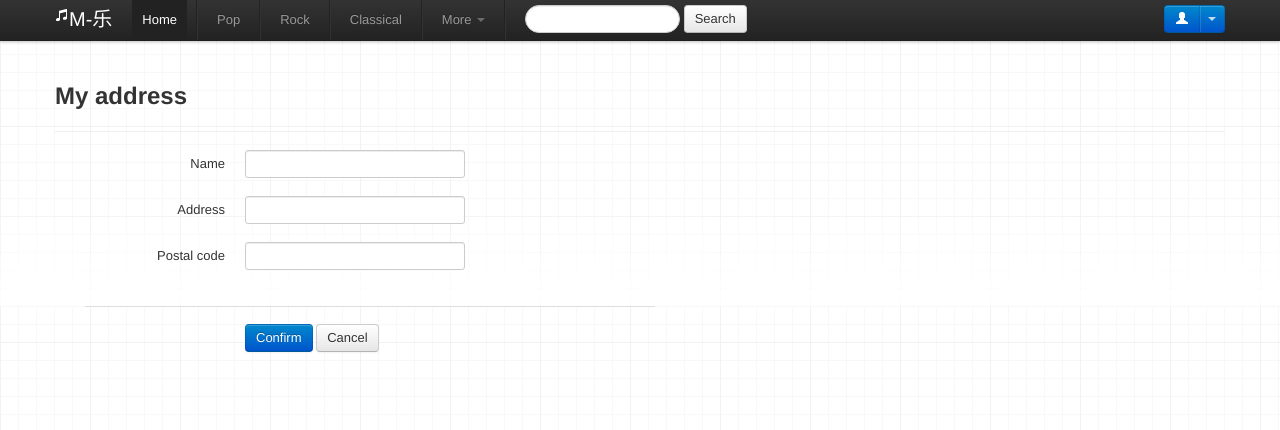
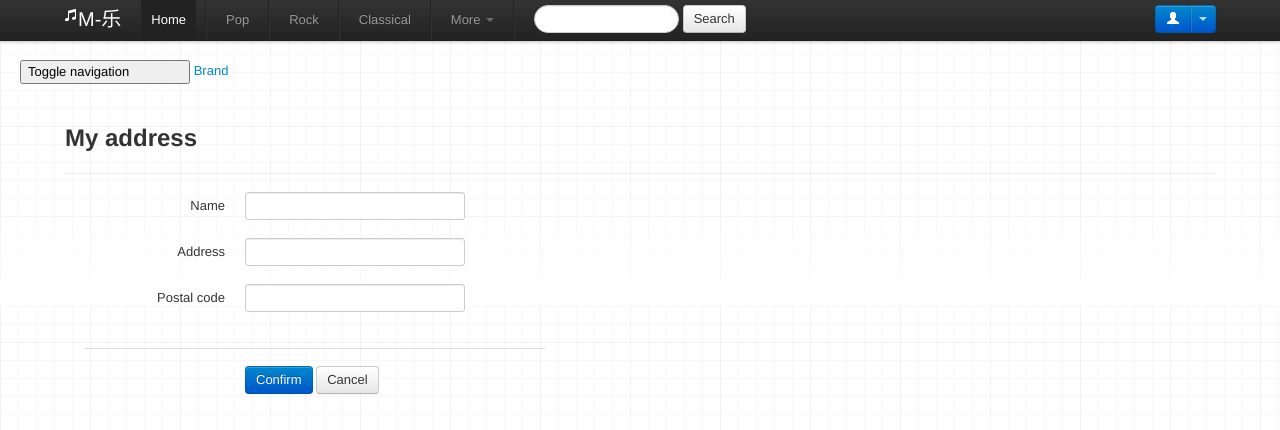
Before and after one commit to scotfu/M, a Django app: page /address/add/ in a window 1280 px wide. Shown: the top 430 px of the page. Run offline with Django 3.2, Linux system fonts and the light colour scheme; the visitor is signed in with stand-in values (Sample User, id 1); some libraries are stand-ins or nearby versions.

Commit message:
upgrading to django1.8

```diff
--- a/templates/base.html
+++ b/templates/base.html
@@ -5,13 +5,11 @@
   <meta name="viewport" content="width=device-width, initial-scale=1.0">
 
   <link rel="stylesheet" href="/static/css/bootstrap.min.css">
-  <link rel="stylesheet" href="/static/css/bootstrap-responsive.css">
   <script src="/static/js/jquery.js"></script>
-  <script src="/static/js/bootstrap-dropdown.js"></script>
- <script src="/static/js/bootstrap-button.js"></script>
-   <script src="/static/js/bootstrap-carousel.js"></script>
-   <link href="/static/css/docs.css" rel="stylesheet">
-   <script src="/static/js/bootstrap-transition.js"></script>
+  <script src="/static/js/dropdown.js"></script>
+ <script src="/static/js/button.js"></script>
+   <script src="/static/js/carousel.js"></script>
+   <script src="/static/js/transition.js"></script>
 </head>
 
 <script type="text/javascript" >
@@ -23,6 +21,59 @@
 
 
 <body data-spy="scroll" data-target=".subnav" data-offset="50">
+  <nav class="navbar navbar-default">
+    <div class="container-fluid">
+      <!-- Brand and toggle get grouped for better mobile display -->
+      <div class="navbar-header">
+	<button type="button" class="navbar-toggle collapsed" data-toggle="collapse" data-target="#bs-example-navbar-collapse-1">
+	  <span class="sr-only">Toggle navigation</span>
+	  <span class="icon-bar"></span>
+	  <span class="icon-bar"></span>
+	  <span class="icon-bar"></span>
+	</button>
+	<a class="navbar-brand" href="#">Brand</a>
+      </div>
+
+      <!-- Collect the nav links, forms, and other content for toggling -->
+      <div class="collapse navbar-collapse" id="bs-example-navbar-collapse-1">
+	<ul class="nav navbar-nav">
+	  <li class="active"><a href="#">Link <span class="sr-only">(current)</span></a></li>
+	  <li><a href="#">Link</a></li>
+	  <li class="dropdown">
+	    <a href="#" class="dropdown-toggle" data-toggle="dropdown" role="button" aria-expanded="false">Dropdown <span class="caret"></span></a>
+	    <ul class="dropdown-menu" role="menu">
+	      <li><a href="#">Action</a></li>
+	      <li><a href="#">Another action</a></li>
+	      <li><a href="#">Something else here</a></li>
+	      <li class="divider"></li>
+	      <li><a href="#">Separated link</a></li>
+	      <li class="divider"></li>
+	      <li><a href="#">One more separated link</a></li>
+	    </ul>
+	  </li>
+	</ul>
+	<form class="navbar-form navbar-left" role="search">
+	  <div class="form-group">
+	    <input type="text" class="form-control" placeholder="Search">
+	  </div>
+	  <button type="submit" class="btn btn-default">Submit</button>
+	</form>
+	<ul class="nav navbar-nav navbar-right">
+	  <li><a href="#">Link</a></li>
+	  <li class="dropdown">
+	    <a href="#" class="dropdown-toggle" data-toggle="dropdown" role="button" aria-expanded="false">Dropdown <span class="caret"></span></a>
+	    <ul class="dropdown-menu" role="menu">
+	      <li><a href="#">Action</a></li>
+	      <li><a href="#">Another action</a></li>
+	      <li><a href="#">Something else here</a></li>
+	      <li class="divider"></li>
+	      <li><a href="#">Separated link</a></li>
+	    </ul>
+	  </li>
+	</ul>
+      </div><!-- /.navbar-collapse -->
+    </div><!-- /.container-fluid -->
+    </nav>
 
 <div class="navbar navbar-fixed-top">
     <div class="navbar-inner">
```
